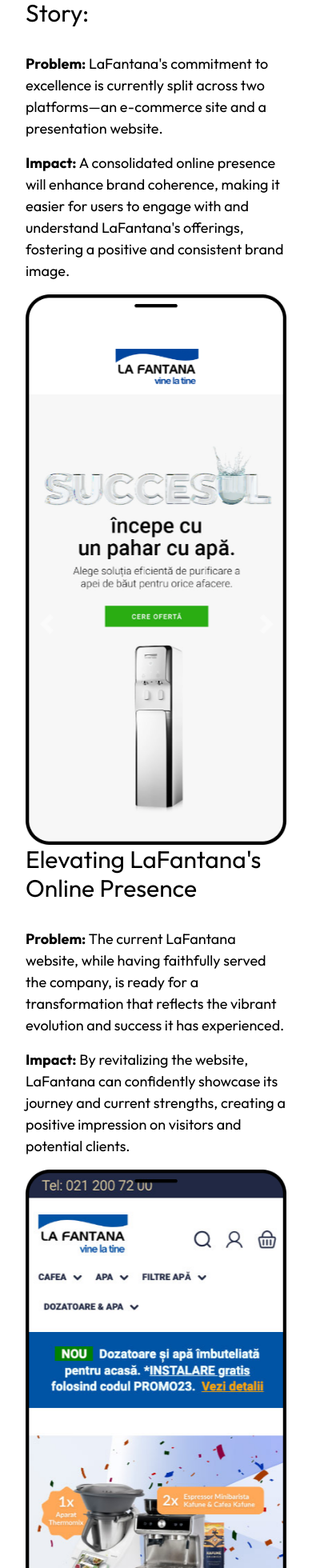
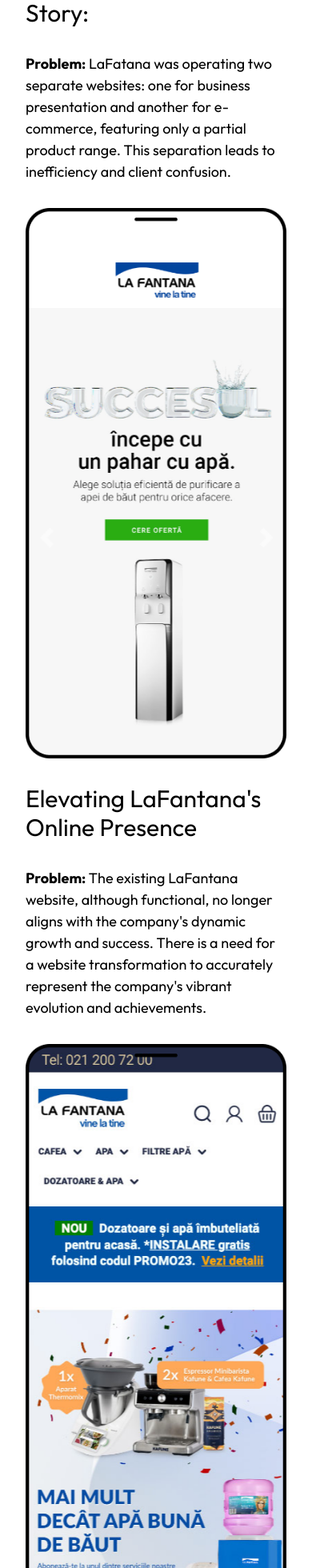
Before and after one commit to razvan-tudosie/Portfolio, a Nuxt app: page /projects/lafantana in a window 390 px wide. Shown: the part 2172-4132 px from the top of the page at 80% size. Built offline with nearby package versions, Linux system fonts and the light colour scheme.

Commit message:
update
update project lafantana details

```diff
--- a/pages/projects/lafantana.vue
+++ b/pages/projects/lafantana.vue
@@ -77,7 +77,7 @@
         </h1>
     </div>
 
-    <div class="container max-w-6xl mx-auto p-8 md:flex">
+    <!-- <div class="container max-w-6xl mx-auto p-8 md:flex">
         <div class="md:pr-8">
             <h3 class="text-3xl mb-8">Harmonizing LaFantana's Digital Story:</h3>
             <p class="mb-4"><strong>Problem:</strong> LaFantana's commitment to excellence is currently split across two platforms—an e-commerce site and a presentation website.</p>
@@ -89,6 +89,19 @@
             <p class="mb-4"><strong>Problem:</strong> The current LaFantana website, while having faithfully served the company, is ready for a transformation that reflects the vibrant evolution and success it has experienced.</p>
             <p class="mb-4"><strong>Impact:</strong>  By revitalizing the website, LaFantana can confidently showcase its journey and current strengths, creating a positive impression on visitors and potential clients.</p>
             <img class="mx-w-1/5 mx-auto" src="/projects/LaFantana/project/old2.png" alt="">
+        </div>
+    </div> -->
+
+    <div class="container max-w-6xl mx-auto p-8 md:flex">
+        <div class="md:pr-8">
+            <h3 class="text-3xl mb-8">Harmonizing LaFantana's Digital Story:</h3>
+            <p class="mb-4"><strong>Problem:</strong> LaFatana was operating two separate websites: one for business presentation and another for e-commerce, featuring only a partial product range. This separation leads to inefficiency and client confusion. </p>
+            <img class="mx-w-1/5 mx-auto my-8" src="/projects/LaFantana/project/old1.png" alt="">
+        </div>
+        <div class="md:pl-8">
+            <h3 class="text-3xl mb-8">Elevating LaFantana's Online Presence</h3>
+            <p class="mb-4"><strong>Problem:</strong> The existing LaFantana website, although functional, no longer aligns with the company's dynamic growth and success. There is a need for a website transformation to accurately represent the company's vibrant evolution and achievements.</p>
+            <img class="mx-w-1/5 mx-auto my-8" src="/projects/LaFantana/project/old2.png" alt="">
         </div>
     </div>
 
```
